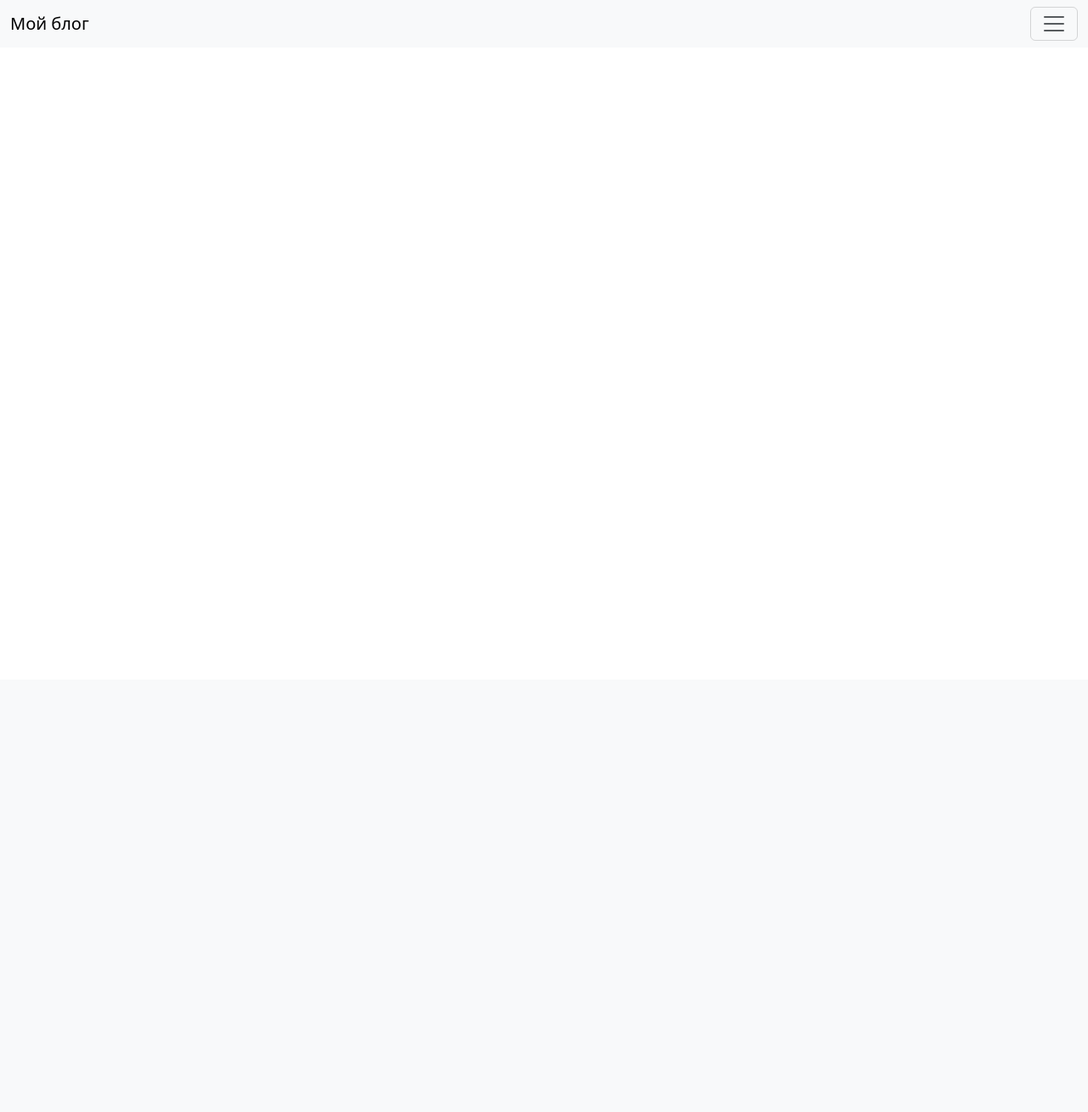
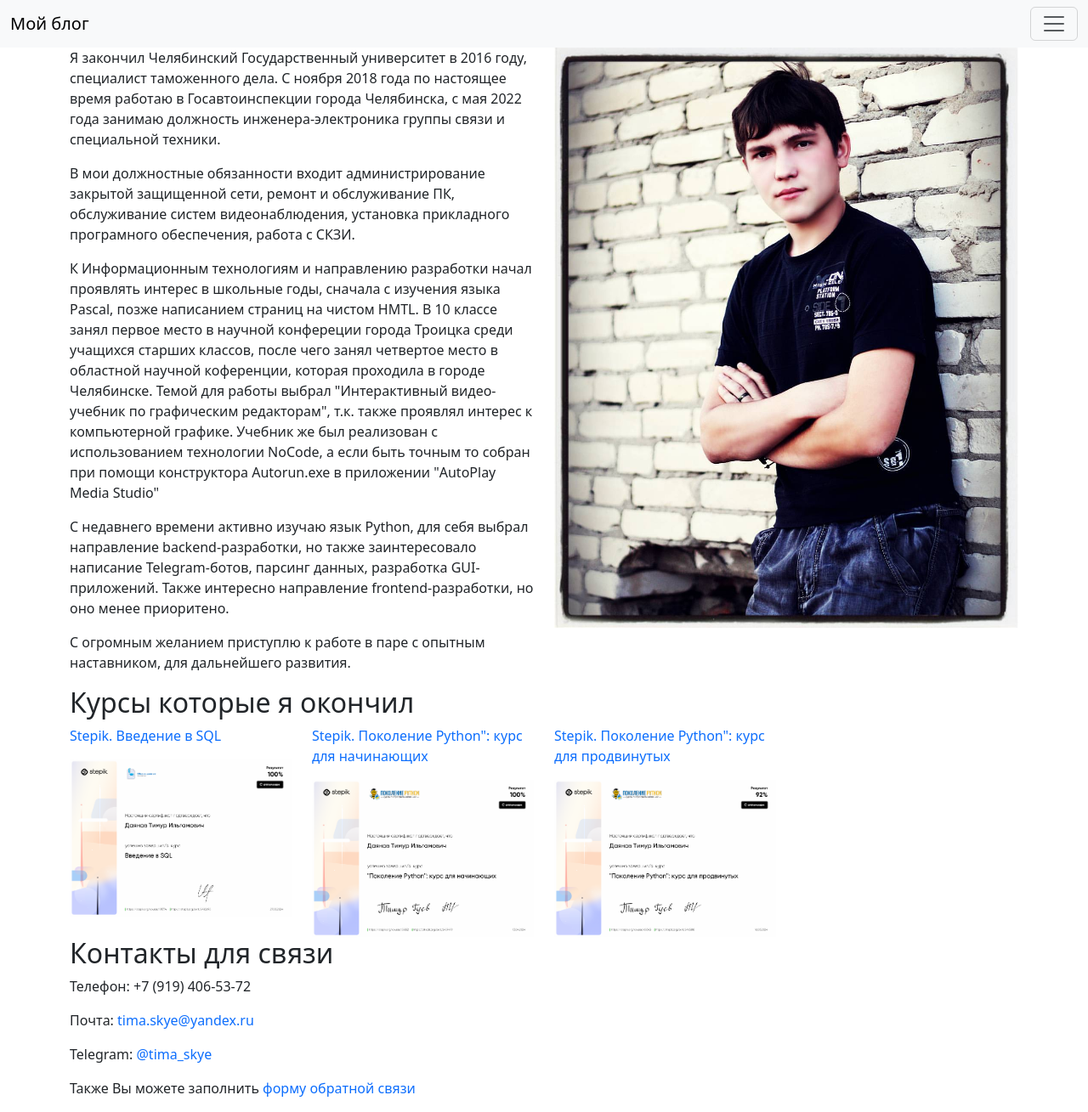
Before and after one commit to TimaSkye/my_blog, a Django app: page /mainpage/bio/ in a window 1280 px wide. Before the commit the page is almost empty. Shown: the whole page at 85% size. Before the commit the page ends 48 px from the top, so only its background shows below. Run offline with Django 5.2, Linux system fonts and the light colour scheme.

Commit message:
start project

```diff
--- a/testblog/mainpage/templates/mainpage/bio.html
+++ b/testblog/mainpage/templates/mainpage/bio.html
@@ -5,5 +5,78 @@
 {% block title %}Обо мне{% endblock %}
 
 {% block content %}
-
+<body>
+  <div class="container">
+    <div class="row">
+      <div class="col-12">
+        <h1>Тимур Даянов</h1>
+      </div>
+    </div>
+  </div>
+  <div class="container">
+    <div class="row">
+      <div class="col-12 col-sm-12 col-md-6 col-lg-6 col-xl-6">
+        <p>Я закончил Челябинский Государственный университет в 2016 году, специалист таможенного дела.
+        С ноября 2018 года по настоящее время работаю в Госавтоинспекции города Челябинска, с мая 2022 года занимаю должность
+        инженера-электроника группы связи и специальной техники.</p>
+        <p>В мои должностные обязанности входит администрирование
+        закрытой защищенной сети, ремонт и обслуживание ПК, обслуживание систем видеонаблюдения, установка прикладного
+        програмного обеспечения, работа с СКЗИ.</p>
+        <p>К Информационным технологиям и направлению разработки начал проявлять интерес в школьные годы,
+        сначала с изучения языка Pascal, позже написанием страниц на чистом HMTL. В 10 классе занял первое место
+        в научной конфереции города Троицка среди учащихся старших классов, после чего занял четвертое место в областной
+        научной коференции, которая проходила в городе Челябинске. Темой для работы выбрал "Интерактивный видео-учебник
+        по графическим редакторам", т.к. также проявлял интерес к компьютерной графике. Учебник же был реализован с использованием
+        технологии NoCode, а если быть точным то собран при помощи конструктора Autorun.exe в приложении "AutoPlay Media Studio"</p>
+        <p>С недавнего времени активно изучаю язык Python, для себя выбрал направление backend-разработки, но также
+        заинтересовало написание Telegram-ботов, парсинг данных, разработка GUI-приложений. Также интересно направление
+        frontend-разработки, но оно менее приоритено.</p>
+        <p>С огромным желанием приступлю к работе в паре с опытным наставником, для дальнейшего развития.</p>
+      </div>
+      <div class="col-12 col-sm-12 col-md-6 col-lg-6 col-xl-6">
+        <img src="{% static 'mainpage/img/my.jpg' %}" class="img-fluid">
+      </div>
+    </div>
+  </div>
+  <div class="container">
+    <div class="row">
+      <div class="col-12">
+        <h2>Курсы которые я окончил</h2>
+      </div>
+    </div>
+  </div>
+  <div class="container">
+    <div class="row">
+      <div class="col-12 col-sm-12 col-md-6 col-lg-3 col-xl-3">
+        <p><a class="link-offset-2 link-underline link-underline-opacity-0" href="https://stepik.org/course/191774/info">Stepik. Введение в SQL</a></p>
+        <img src="{% static 'mainpage/img/sql.png' %}" class="img-fluid">
+      </div>
+      <div class="col-12 col-sm-12 col-md-6 col-lg-3 col-xl-3">
+        <p><a class="link-offset-2 link-underline link-underline-opacity-0" href="https://stepik.org/course/58852/info">Stepik. Поколение Python": курс для начинающих</a></p>
+        <img src="{% static 'mainpage/img/py1.png' %}" class="img-fluid">
+      </div>
+      <div class="col-12 col-sm-12 col-md-6 col-lg-3 col-xl-3">
+        <p><a class="link-offset-2 link-underline link-underline-opacity-0" href="https://stepik.org/course/68343/info">Stepik. Поколение Python": курс для продвинутых</a></p>
+        <img src="{% static 'mainpage/img/py2.png' %}" class="img-fluid">
+      </div>
+    </div>
+  </div>
+  <div class="container">
+    <div class="row">
+      <div class="col-12">
+        <h2>Контакты для связи</h2>
+      </div>
+    </div>
+  </div>
+  <div class="container">
+    <div class="row">
+      <div class="col-12">
+        <p>Телефон: +7 (919) 406-53-72</p>
+        <p>Почта: <a class="link-offset-2 link-underline link-underline-opacity-0" href="mailto: tima.skye@yandex.ru">tima.skye@yandex.ru</a></p>
+        <p>Telegram: <a class="link-offset-2 link-underline link-underline-opacity-0" href="https://t.me/tima_skye">@tima_skye</a></p>
+        <p>Также Вы можете заполнить <a class="link-offset-2 link-underline link-underline-opacity-0" href="{% url 'callback' %}">форму обратной связи</a></p>
+      </div>
+    </div>
+  </div>
+</body>
 {% endblock %}
```
Also changed, not shown: testblog/db.sqlite3, testblog/mainpage/static/mainpage/img/my.jpg (added), testblog/mainpage/static/mainpage/img/py1.png (added), testblog/mainpage/static/mainpage/img/py2.png (added), testblog/mainpage/static/mainpage/img/sql.png (added).
